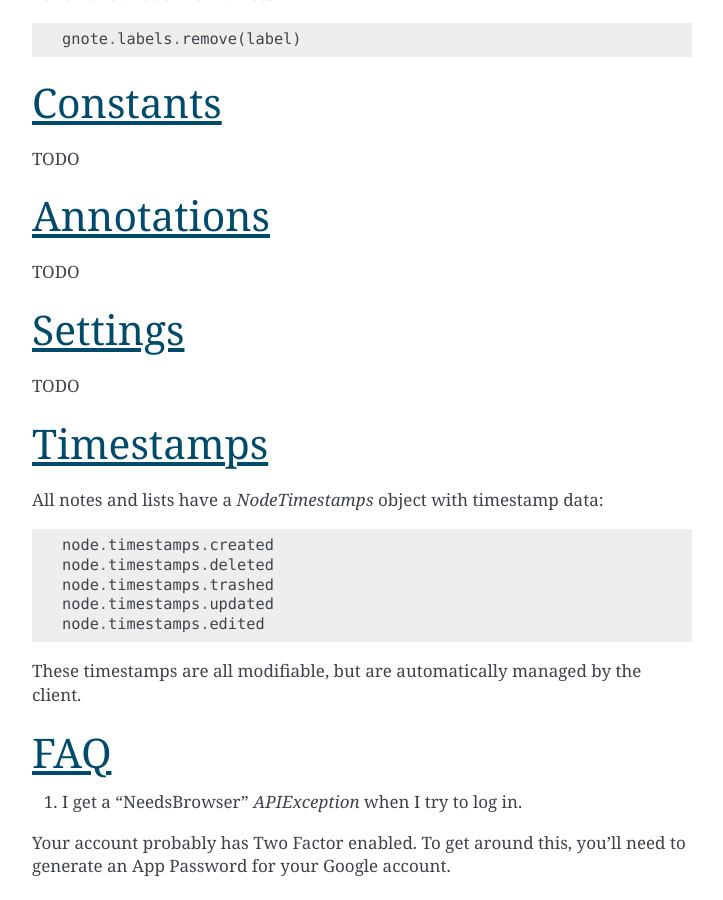
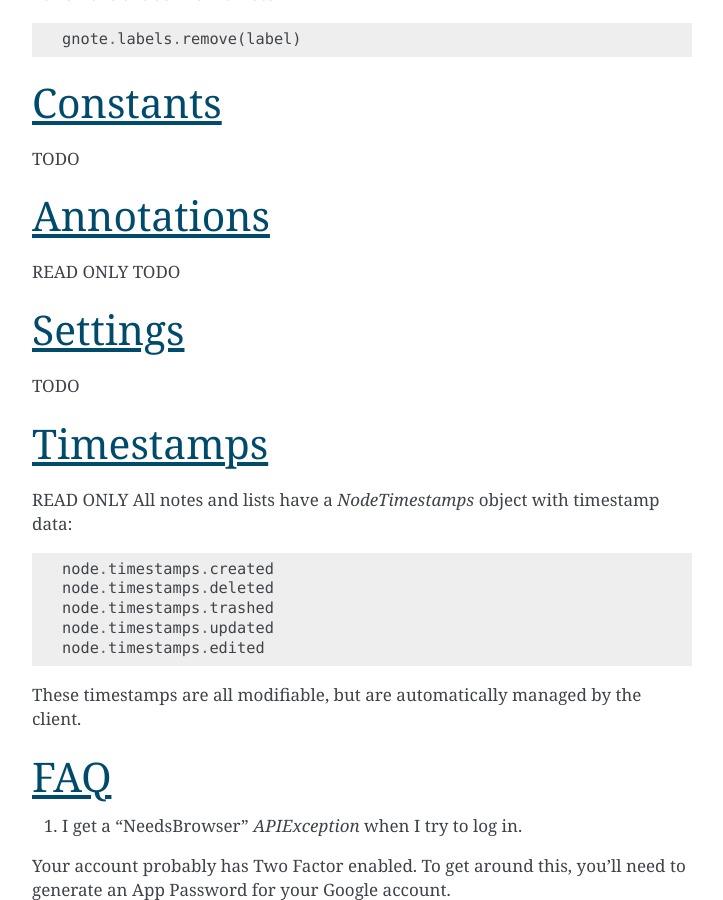
Before and after one commit to kiwiz/gkeepapi, a Sphinx documentation site: the page built from docs/index.rst, in a window 1280 px wide and 900 px high, scrolled down 8093 px. Shown: the whole window, without its empty margins (388-1111 px from the left). Built offline with Sphinx 7.4.7, drawn with Linux system fonts in a browser that asks for light colours.

Commit message:
Mark Annotations & Timestamps as read-only

```diff
--- a/docs/index.rst
+++ b/docs/index.rst
@@ -303,6 +303,7 @@ TODO
 Annotations
 ===========
 
+READ ONLY
 TODO
 
 Settings
@@ -313,6 +314,7 @@ TODO
 Timestamps
 ==========
 
+READ ONLY
 All notes and lists have a `NodeTimestamps` object with timestamp data::
 
     node.timestamps.created
```
